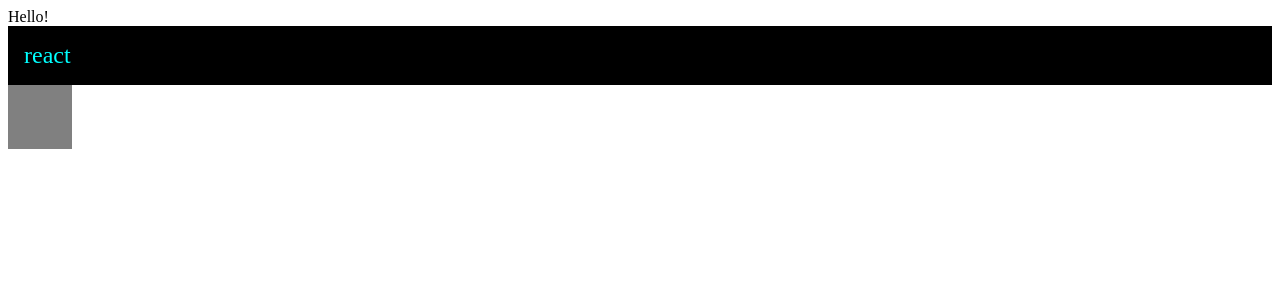
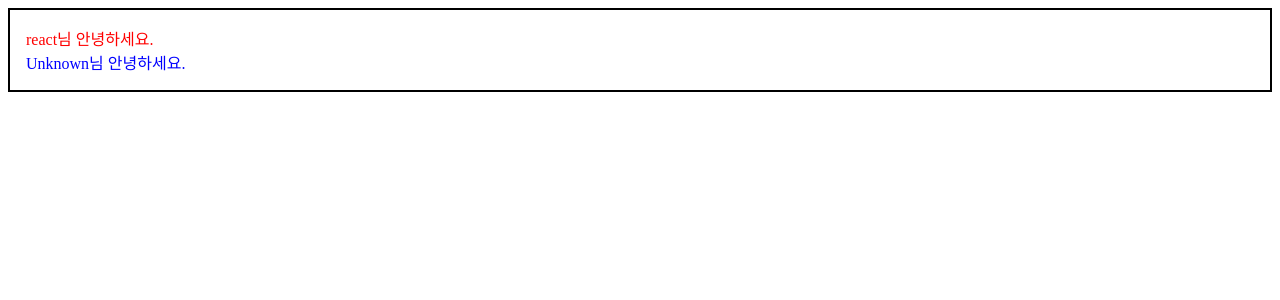
Before and after one commit to zzmin13/react-tutorial, a React (Create React App) app: page / in a window 1280 px wide. Shown: the top 300 px of the page. Built offline with nearby package versions, Linux system fonts and the light colour scheme.

Commit message:
props와 children

```diff
--- a/src/App.js
+++ b/src/App.js
@@ -1,24 +1,14 @@
 import React from "react";
 import Hello from "./Hello";
+import Wrapper from './Wrapper';
 import "./App.css";
 
 function App() {
-  const name = 'react';
-  const style = {
-    backgroundColor: 'black',
-    color: 'aqua',
-    fontSize: 24,
-    padding: '1rem'
-  }
   return (
-    <>
-      {/* 어쩌고 저쩌고 */}
-      <Hello
-      // 이 내용은 보이지 않습니다.
-      />
-      <div style={style}>{name}</div>
-      <div className="gray-box"></div>
-    </>
+    <Wrapper>
+      <Hello name="react" color="red"/>
+      <Hello color="blue"/>
+    </Wrapper>
   );
 }
 
--- a/src/Hello.js
+++ b/src/Hello.js
@@ -1,7 +1,11 @@
 import React from "react";
 
-function Hello(){
-    return <div>Hello!</div>;
+function Hello({name,color}){
+    return <div style={{color}}>{name}님 안녕하세요.</div>;
 }
 
+Hello.defaultProps = {
+    name: 'Unknown'
+};
+
 export default Hello;
--- /dev/null
+++ b/src/Wrapper.js
@@ -0,0 +1,14 @@
+import React from "react";
+
+function Wrapper({children}){
+    const style = {
+        border: '2px solid black',
+        padding: 16
+    }
+
+    return(
+        <div style={style}>{children}</div>
+    )
+}
+
+export default Wrapper;
```
